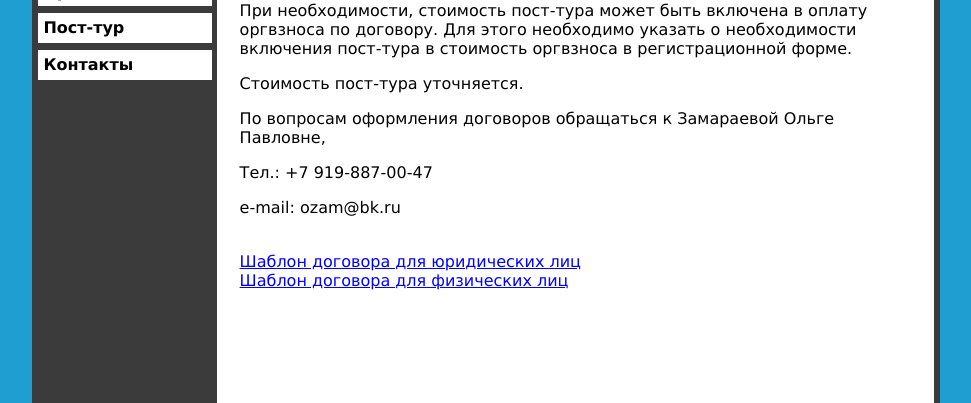
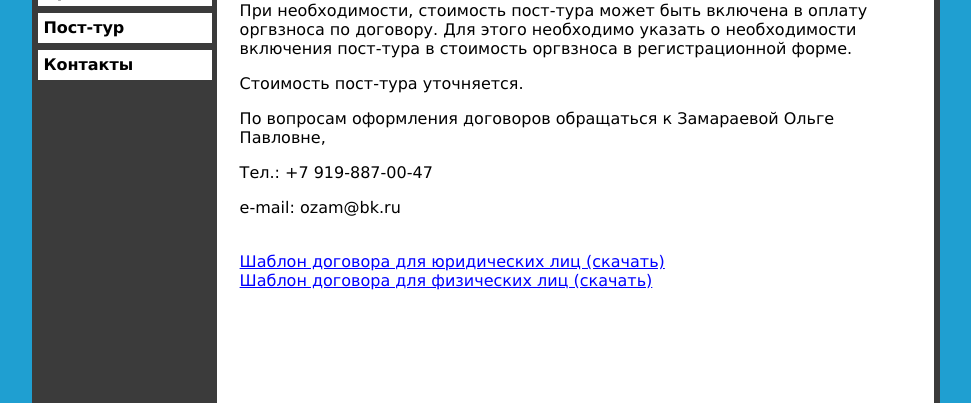
Before and after one commit to Miandic/Echoes2022, a Flask app: page /arrangement_fee in a window 1280 px wide. Shown: the part 833-1236 px from the top of the page, without its empty margins (154-1125 px from the left). Run offline with Flask 2, Linux system fonts and the light colour scheme.

Commit message:
fixed reg page, added file download to arrfee page

```diff
--- a/templates/06registr.html
+++ b/templates/06registr.html
@@ -3,4 +3,5 @@
 <h2>Регистрация</h2>
 <p>Желающим принять участие в Совещании, необходимо заполнить регистрационную форму не позднее 4 июля 2022 г.</p>
 <a href="https://forms.gle/VvqSr3oFgK2Fuz4t9" style="color: blue; text-decoration: underline;">Форма для регистрации</a>
+<p class="fix">Neque porro quisquam est qui dolorem ipsum quia dolor sit amet, consectetur, adipisci velit...Neque porro quisquam est qui dolorem ipsum quia dolor sit amet, consectetur, adipisci velit...Neque porro quisquam est qui dolorem ipsum quia dolor sit amet, consectetur, adipisci velit...</p>
 {% endblock %}
--- a/templates/07arrfee.html
+++ b/templates/07arrfee.html
@@ -13,9 +13,9 @@
 <p>Тел.: +7 919-887-00-47</p>
 <p>e-mail: ozam@bk.ru</p>
 <br>
-<a href="https://disk.yandex.ru/i/-YdWI2O8gCV-wQ" style="color: blue; text-decoration: underline;">Шаблон договора для юридических лиц</a>
+<a href="{{ url_for('static', filename='Договор_ИнТех-Дон_организ ЭХОС2022+.doc') }}" style="color: blue; text-decoration: underline;">Шаблон договора для юридических лиц (скачать)</a>
 <br>
-<a href="https://disk.yandex.ru/i/p98LYT5tLkrn7A" style="color: blue; text-decoration: underline;">Шаблон договора для физических лиц</a>
+<a href="{{ url_for('static', filename='Договор_ИнТех-Дон_физлицо ЭХОС2022+.doc') }}" style="color: blue; text-decoration: underline;">Шаблон договора для физических лиц (скачать)</a>
 <br>
 <p class="fix">Neque porro quisquam est qui dolorem ipsum quia dolor sit amet, consectetur, adipisci velit...Neque porro quisquam est qui dolorem ipsum quia dolor sit amet, consectetur, adipisci velit...Neque porro quisquam est qui dolorem ipsum quia dolor sit amet, consectetur, adipisci velit...</p>
 {% endblock %}
--- a/templates/base.html
+++ b/templates/base.html
@@ -1,7 +1,7 @@
 <!DOCTYPE html>
 <html lang="ru">
   <head>
-    <link rel="SHORTCUT ICON" href="img/mini_icon_2.png">
+    <link rel="SHORTCUT ICON" href="{{ url_for('static', filename='img/mini_icon_2.png') }}">
     <link rel="stylesheet" href="{{ url_for('static', filename='style.css') }}">
     <meta charset="utf-8">
     <meta name="keywords" content="#">
```
Also changed, not shown: 2 other files.
